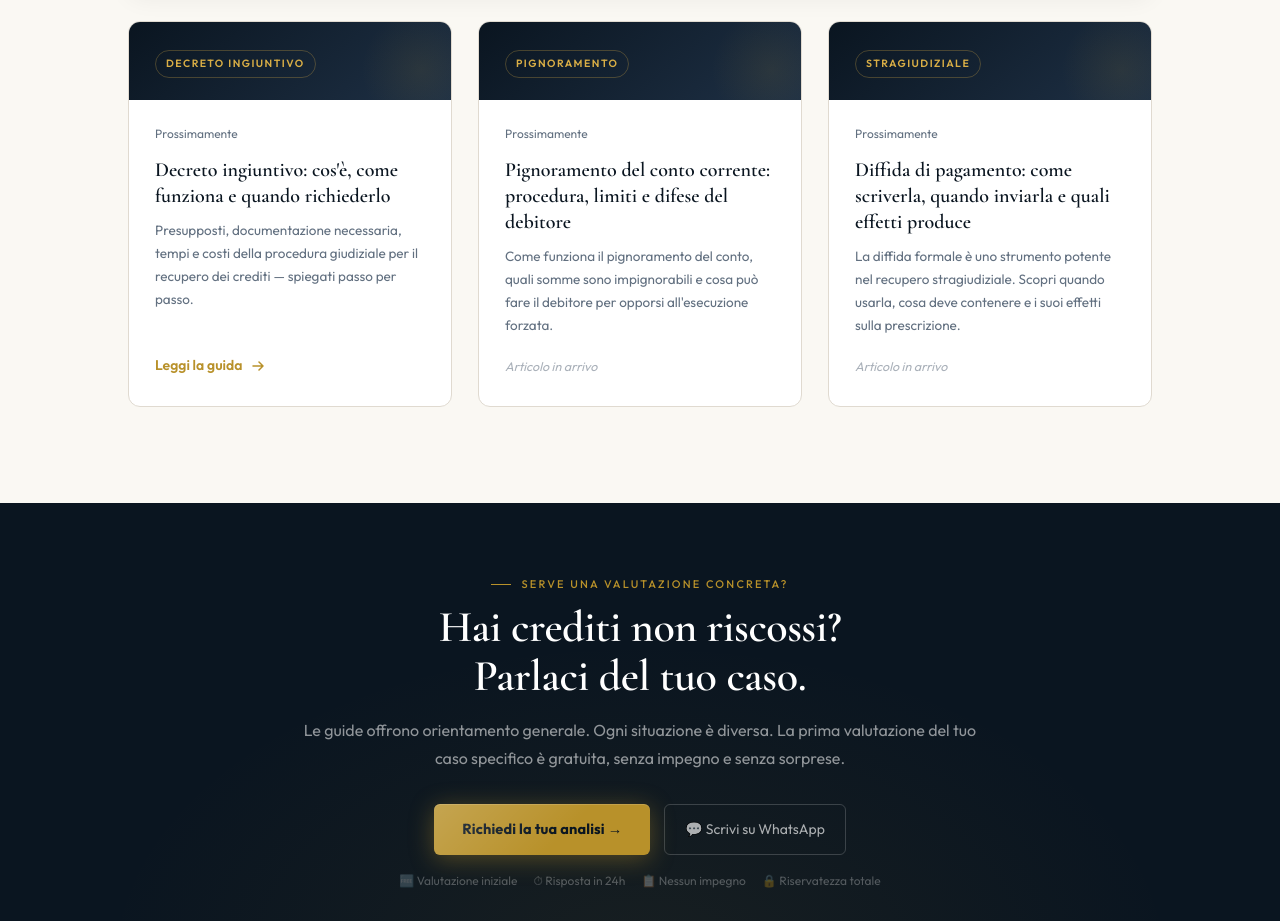
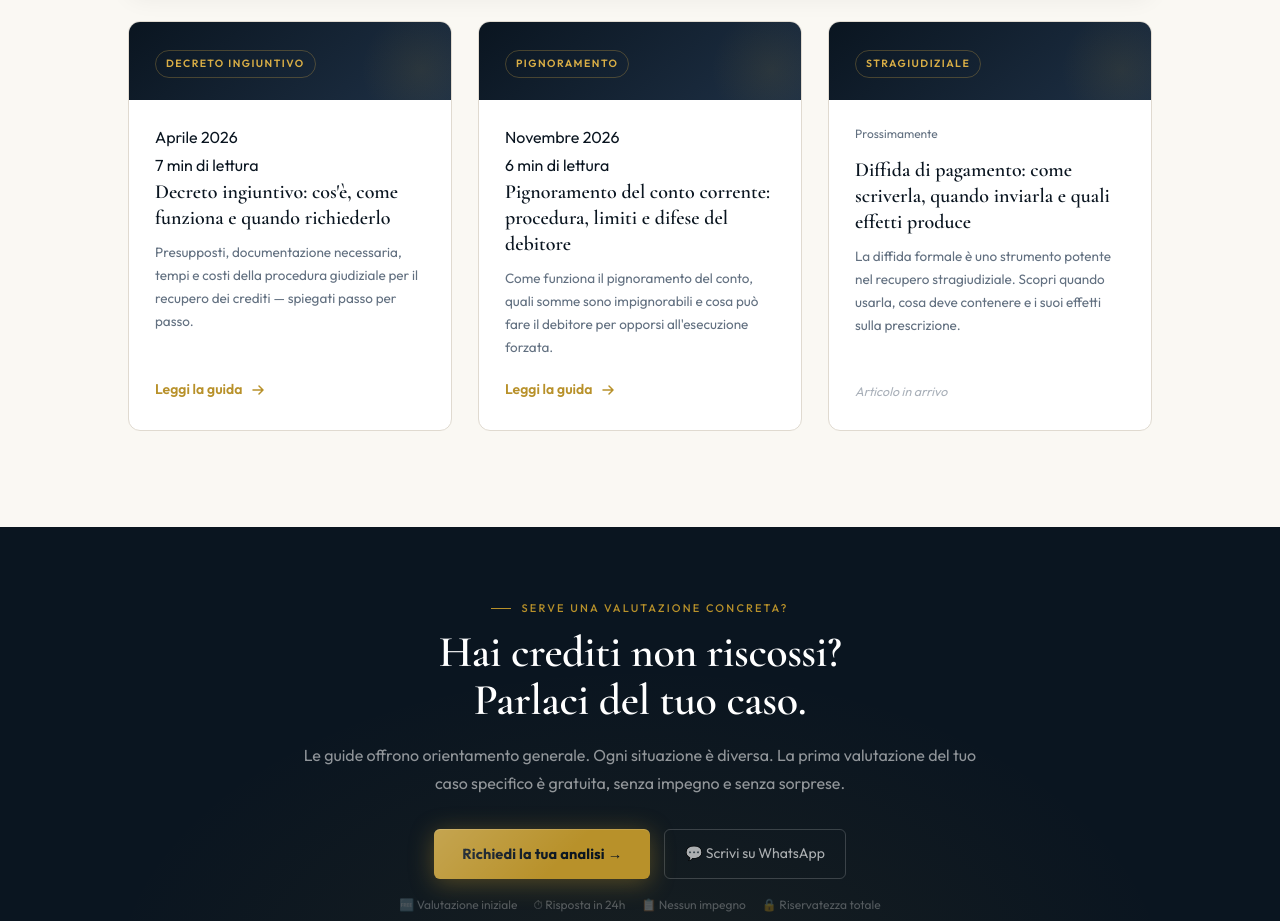
Before and after one commit to teo182/Landing, a plain HTML site: page guide_recupero_crediti.html in a window 1280 px wide. Shown: the part 1520-2441 px from the top of the page. Drawn offline with nearby package versions, Linux system fonts and the light colour scheme.

Commit message:
Update guide_recupero_crediti.html

```diff
--- a/guide_recupero_crediti.html
+++ b/guide_recupero_crediti.html
@@ -399,7 +399,8 @@ footer{background:var(--ink-mid);border-top:1px solid rgba(184,145,42,.12);}
           <div class="card-tag">Decreto Ingiuntivo</div>
         </div>
         <div class="card-body">
-          <div class="card-meta"><span>Prossimamente</span></div>
+          <span>Aprile 2026</span>
+            <span class="cf-badge">7 min di lettura</span>
           <h2>Decreto ingiuntivo: cos'è, come funziona e quando richiederlo</h2>
           <p>Presupposti, documentazione necessaria, tempi e costi della procedura giudiziale per il recupero dei crediti — spiegati passo per passo.</p>
           <a href="decreto_ingiuntivo_cosè_come_funziona.html" class="cf-link">
@@ -415,10 +416,14 @@ footer{background:var(--ink-mid);border-top:1px solid rgba(184,145,42,.12);}
           <div class="card-tag">Pignoramento</div>
         </div>
         <div class="card-body">
-          <div class="card-meta"><span>Prossimamente</span></div>
+          <span>Novembre 2026</span>
+            <span class="cf-badge">6 min di lettura</span>
           <h2>Pignoramento del conto corrente: procedura, limiti e difese del debitore</h2>
           <p>Come funziona il pignoramento del conto, quali somme sono impignorabili e cosa può fare il debitore per opporsi all'esecuzione forzata.</p>
-          <span class="coming-soon">Articolo in arrivo</span>
+         <a href="pignoramento_conto_corrente.html" class="cf-link">
+            Leggi la guida
+            <svg width="16" height="16" viewBox="0 0 16 16" fill="none"><path d="M3 8h10M9 4l4 4-4 4" stroke="currentColor" stroke-width="1.5" stroke-linecap="round" stroke-linejoin="round"/></svg>
+          </a>
         </div>
       </article>
 
```
